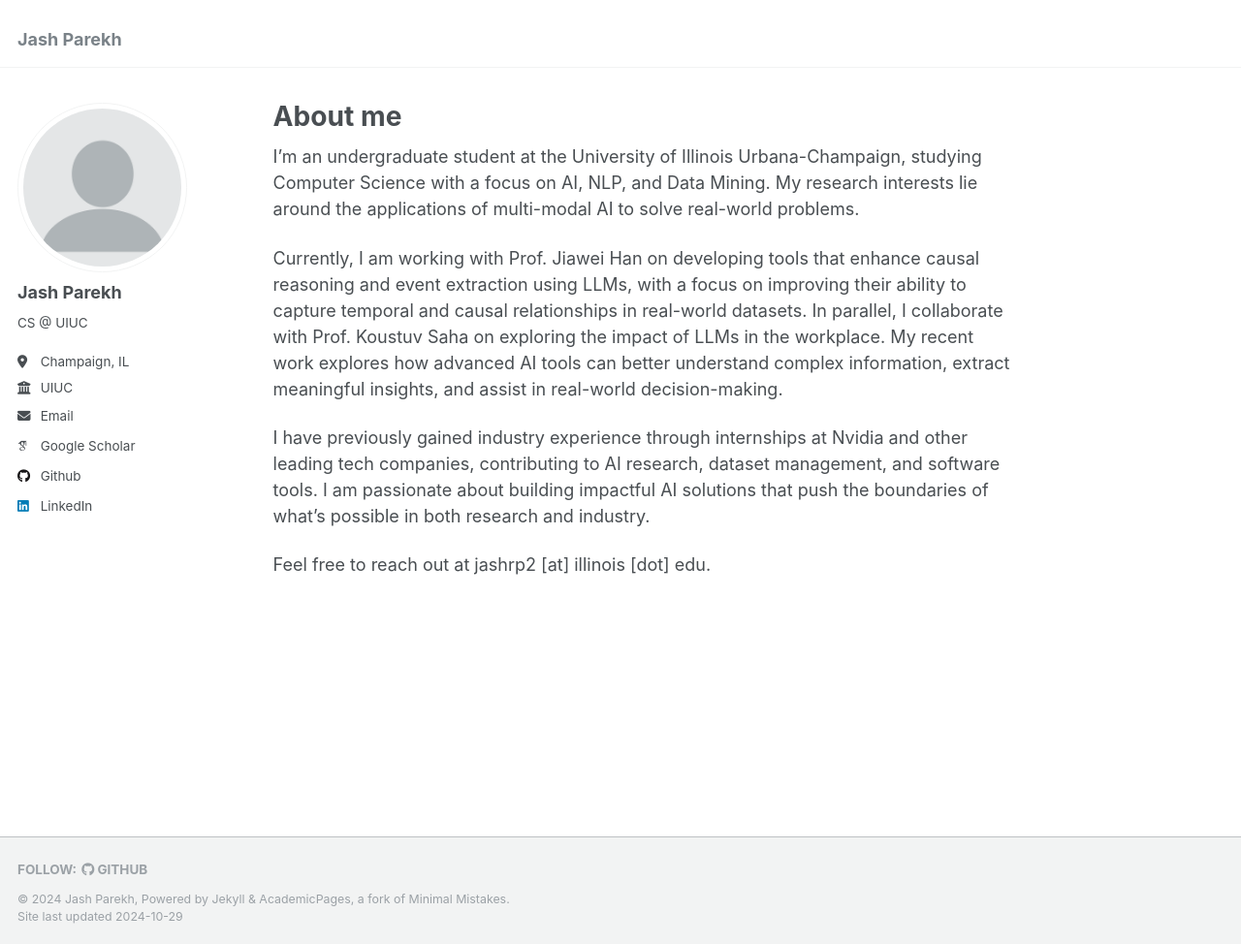
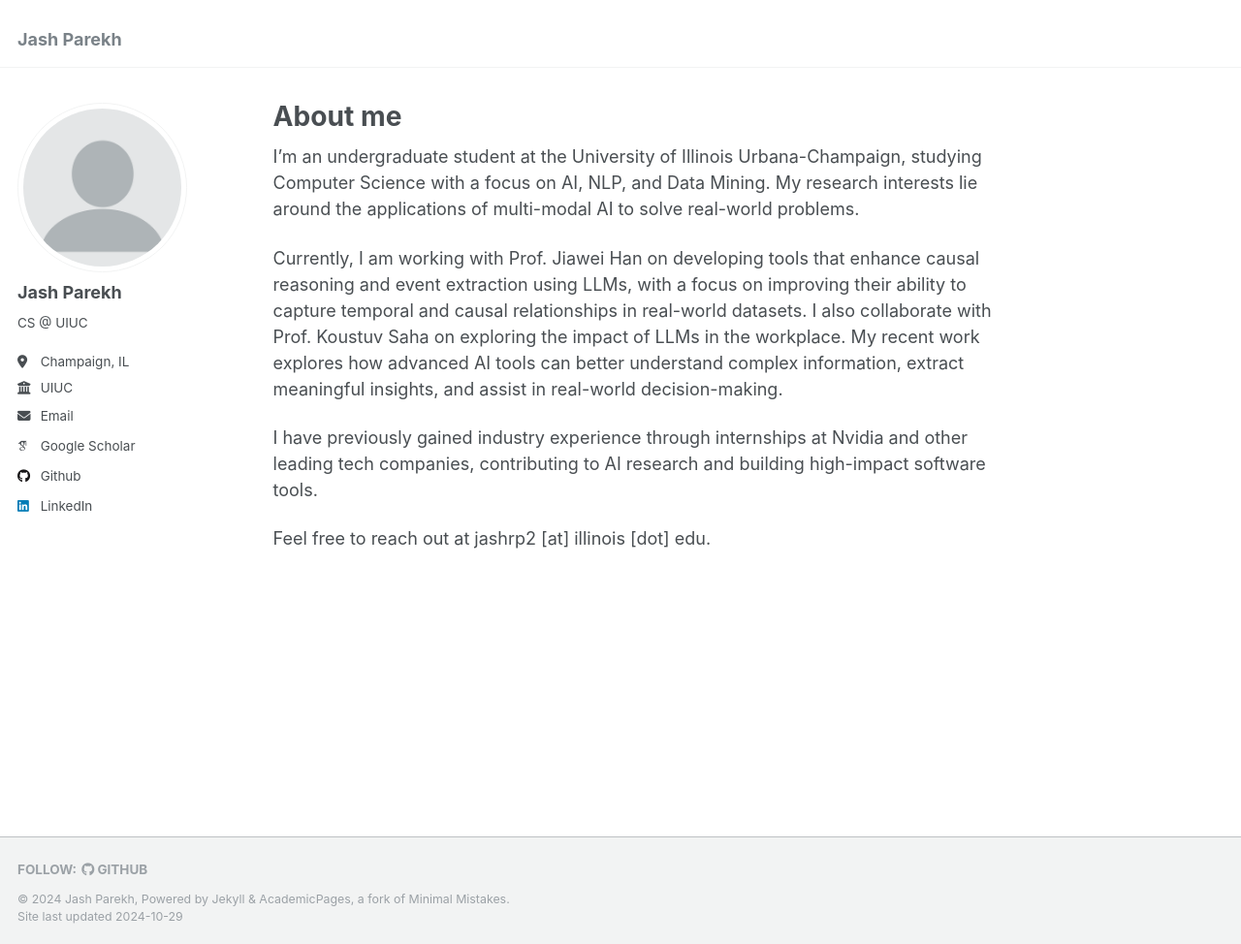
Before and after one commit to jashparekh1/jashparekh1.github.io, a Jekyll site: the page built from _pages/about.md, in a window 1280 px wide and 974 px high. Shown: the whole window at 97% size. Built offline with Jekyll 4.4.1, drawn with Linux system fonts in a browser that asks for light colours; some web fonts are replaced.

Commit message:
Update about.md

```diff
--- a/_pages/about.md
+++ b/_pages/about.md
@@ -9,8 +9,8 @@ redirect_from:
 
 I'm an undergraduate student at the University of Illinois Urbana-Champaign, studying Computer Science with a focus on AI, NLP, and Data Mining. My research interests lie around the applications of multi-modal AI to solve real-world problems.
 
-Currently, I am working with Prof. Jiawei Han on developing tools that enhance causal reasoning and event extraction using LLMs, with a focus on improving their ability to capture temporal and causal relationships in real-world datasets. In parallel, I collaborate with Prof. Koustuv Saha on exploring the impact of LLMs in the workplace. My recent work explores how advanced AI tools can better understand complex information, extract meaningful insights, and assist in real-world decision-making.
+Currently, I am working with Prof. Jiawei Han on developing tools that enhance causal reasoning and event extraction using LLMs, with a focus on improving their ability to capture temporal and causal relationships in real-world datasets. I also collaborate with Prof. Koustuv Saha on exploring the impact of LLMs in the workplace. My recent work explores how advanced AI tools can better understand complex information, extract meaningful insights, and assist in real-world decision-making.
 
-I have previously gained industry experience through internships at Nvidia and other leading tech companies, contributing to AI research, dataset management, and software tools. I am passionate about building impactful AI solutions that push the boundaries of what's possible in both research and industry.
+I have previously gained industry experience through internships at Nvidia and other leading tech companies, contributing to AI research and building high-impact software tools.
 
 Feel free to reach out at jashrp2 [at] illinois [dot] edu.
```
